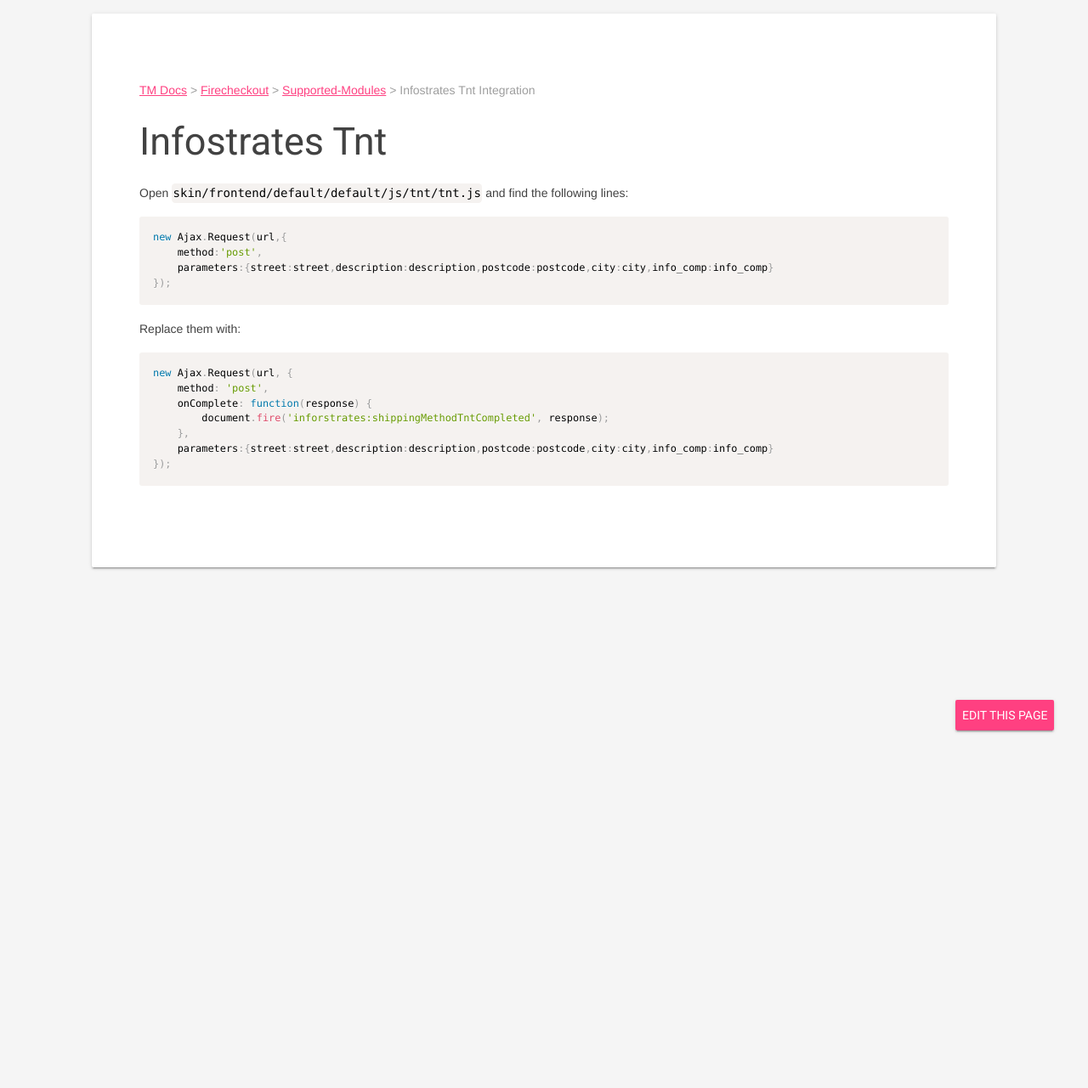
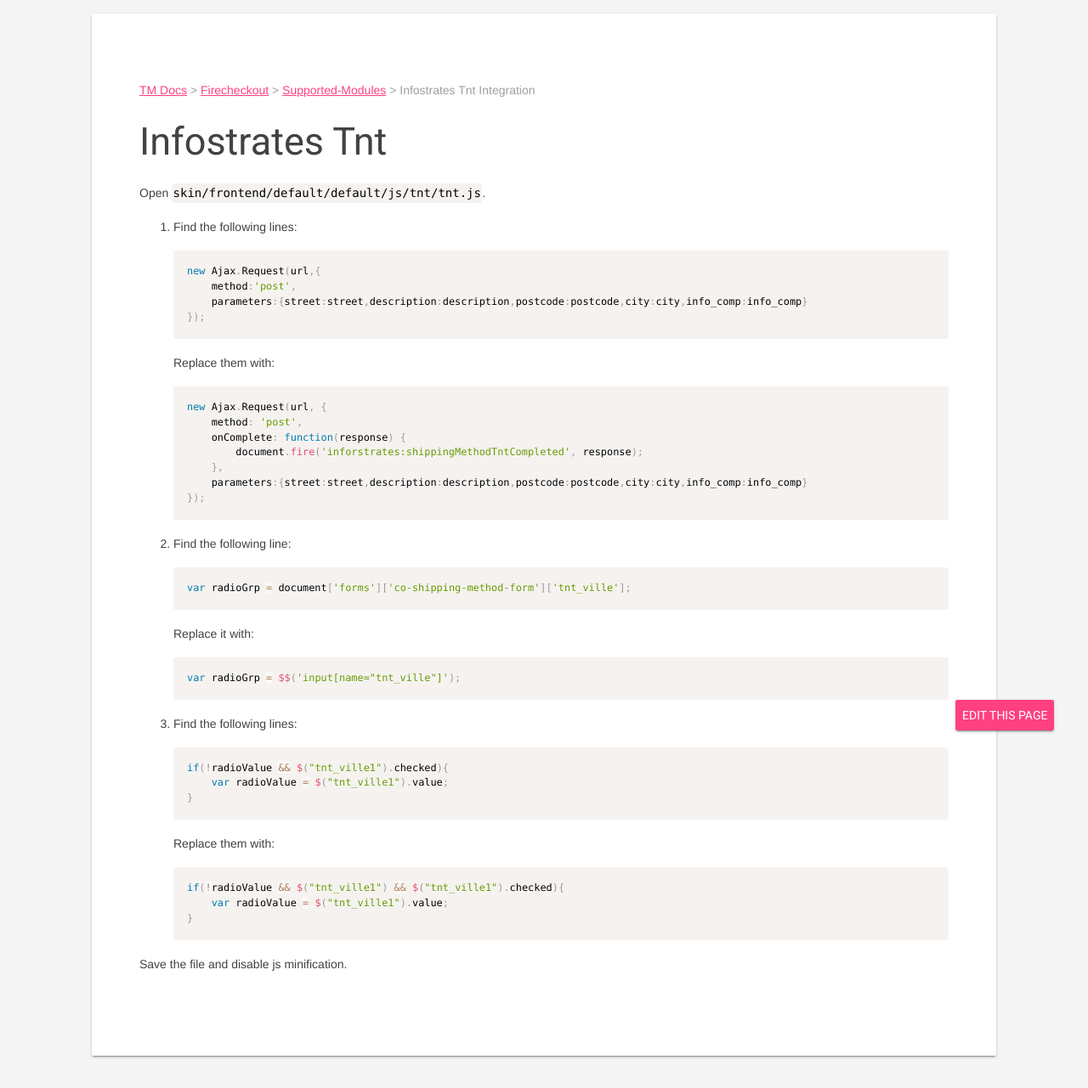
Before and after one commit to tmhub/tmhub.github.io, a Jekyll site: the page built from extensions/firecheckout/supported-modules/infostrates-tnt.md, in a window 1280 px wide. Shown: the whole page at 85% size. Built offline with Jekyll 4.4.1, drawn with Linux system fonts in a browser that asks for light colours; before the commit the page ends 900 px from its top, so only the background shows below that.

Commit message:
Update Infostrates Tnt instructions

````diff
--- a/extensions/firecheckout/supported-modules/infostrates-tnt.md
+++ b/extensions/firecheckout/supported-modules/infostrates-tnt.md
@@ -9,23 +9,55 @@ category: Firecheckout
 
 ## Infostrates Tnt
 
-Open `skin/frontend/default/default/js/tnt/tnt.js` and find the following lines:
+Open `skin/frontend/default/default/js/tnt/tnt.js`.
 
-```javascript
-new Ajax.Request(url,{
-    method:'post',
-    parameters:{street:street,description:description,postcode:postcode,city:city,info_comp:info_comp}
-});
-```
+ 1. Find the following lines:
 
-Replace them with:
+    ```javascript
+    new Ajax.Request(url,{
+        method:'post',
+        parameters:{street:street,description:description,postcode:postcode,city:city,info_comp:info_comp}
+    });
+    ```
 
-```javascript
-new Ajax.Request(url, {
-    method: 'post',
-    onComplete: function(response) {
-        document.fire('inforstrates:shippingMethodTntCompleted', response);
-    },
-    parameters:{street:street,description:description,postcode:postcode,city:city,info_comp:info_comp}
-});
-```
+    Replace them with:
+
+    ```javascript
+    new Ajax.Request(url, {
+        method: 'post',
+        onComplete: function(response) {
+            document.fire('inforstrates:shippingMethodTntCompleted', response);
+        },
+        parameters:{street:street,description:description,postcode:postcode,city:city,info_comp:info_comp}
+    });
+    ```
+
+ 2. Find the following line:
+
+    ```javascript
+    var radioGrp = document['forms']['co-shipping-method-form']['tnt_ville'];
+    ```
+
+    Replace it with:
+
+    ```javascript
+    var radioGrp = $$('input[name="tnt_ville"]');
+    ```
+
+ 3. Find the following lines:
+
+    ```javascript
+    if(!radioValue && $("tnt_ville1").checked){
+        var radioValue = $("tnt_ville1").value;
+    }
+    ```
+
+    Replace them with:
+
+    ```javascript
+    if(!radioValue && $("tnt_ville1") && $("tnt_ville1").checked){
+        var radioValue = $("tnt_ville1").value;
+    }
+    ```
+
+Save the file and disable js minification.
````
